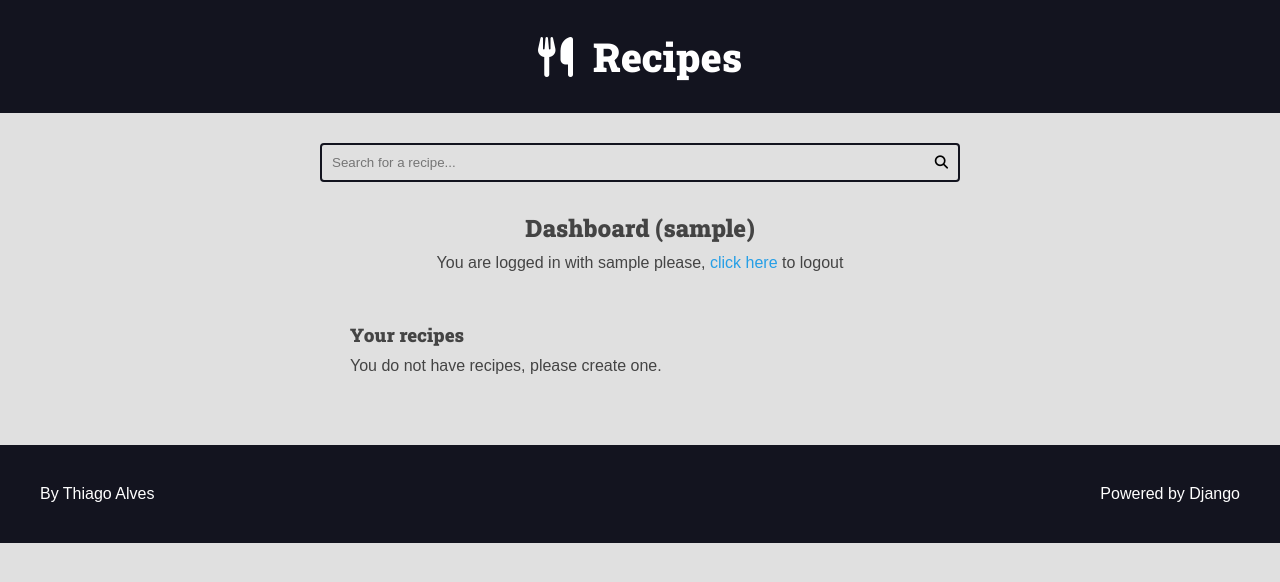
After one commit to Thiago87dev/recipes, a Django app: page /authors/dashboard/ in a window 1280 px wide. The commit adds this page. Shown: the top 582 px of the page. Run offline with Django 5.2, Linux system fonts and the light colour scheme; the visitor is signed in with stand-in values (Sample User, id 1); data that the repository does not hold is empty; parts of the project's set-up code (start-up, migrations or seed data) failed here and were passed over; some libraries are stand-ins or nearby versions.

Commit message:
:sparkles: feat: dashborard

```diff
--- /dev/null
+++ b/authors/templates/authors/pages/dashboard.html
@@ -0,0 +1,28 @@
+{% extends "global/base.html" %}
+
+{% block title %}Dashboard ({{user}}){% endblock title %}
+
+{% block content %}
+    <div class="main-content center container">
+        <h2>Dashboard ({{user}})</h2>
+        {% include "global/partials/messages.html" %}
+        {% include "authors/partials/login_message.html" %}
+
+        <div class="authors-dashboard-container">
+            <h3>Your recipes</h3>
+            <ul>
+                {% for recipe in recipes %}
+                    <li>
+                        <a href="{% url "authors:dashboard_recipe_edit" recipe.id %}">
+                        {{recipe.title}}</a>
+                    </li>
+                {%empty%}
+                    <li>
+                        <p>You do not have recipes, please create one.</p>
+                    </li>
+                {% endfor %}
+            </ul>
+        </div>
+    </div>
+
+{% endblock content %}
--- /dev/null
+++ b/authors/templates/authors/partials/login_message.html
@@ -0,0 +1,11 @@
+{% if request.user.is_authenticated %}
+    <div class="login-message">
+        You are logged in with
+        {{request.user.username}}
+        please, <form class="inline-form" action="{% url "authors:logout" %}" method="POST">
+            {% csrf_token %}
+            <input type="hidden" name="username" value="{{request.user.username}}">
+            <button class="plaintext-button" type="submit">click here</button>
+        </form> to logout
+    </div>
+{% endif %}
--- a/authors/urls.py
+++ b/authors/urls.py
@@ -9,4 +9,10 @@ urlpatterns = [
     path('login/', views.login_view, name='login'),
     path('login/create/', views.login_create, name='login_create'),
     path('logout/', views.logout_view, name='logout'),
+    path('dashboard/', views.dashboard, name='dashboard'),
+    path(
+        'dashboard/recipe/<int:id>/edit/',
+        views.dashboard_recipe_edit,
+        name='dashboard_recipe_edit'
+    ),
 ]
--- a/authors/views.py
+++ b/authors/views.py
@@ -5,6 +5,7 @@ from django.contrib import messages
 from django.urls import reverse
 from django.contrib.auth import authenticate, login, logout
 from django.contrib.auth.decorators import login_required
+from recipes.models import Recipe
 
 
 def register(request):
@@ -52,8 +53,6 @@ def login_create(request):
         raise Http404()
 
     form = LoginForm(request.POST)
-    login_url = reverse('authors:login')
-
     if form.is_valid():
         ahthenticated_user = authenticate(
             username=form.cleaned_data.get('username', ''),
@@ -69,7 +68,7 @@ def login_create(request):
     else:
         messages.error(request, 'Invalid username or password')
 
-    return redirect(login_url)
+    return redirect(reverse('authors:dashboard'))
 
 
 @login_required(login_url='authors:login', redirect_field_name='next')
@@ -85,3 +84,34 @@ def logout_view(request):
     messages.success(request, 'logged out successfully')
     logout(request)
     return redirect(reverse('authors:login'))
+
+
+@login_required(login_url='authors:login', redirect_field_name='next')
+def dashboard(request):
+    recipes = Recipe.objects.filter(
+        is_published=False,
+        author=request.user
+    )
+    return render(
+        request,
+        'authors/pages/dashboard.html',
+        context={'recipes': recipes},
+    )
+
+
+@login_required(login_url='authors:login', redirect_field_name='next')
+def dashboard_recipe_edit(request, id):
+    recipe = Recipe.objects.filter(
+        is_published=False,
+        author=request.user,
+        pk=id,
+    )
+
+    if not recipe:
+        raise Http404()
+
+    return render(
+        request,
+        'authors/pages/dashboard_recipe.html',
+        context={},
+    )
--- a/base_static/global/css/style.css
+++ b/base_static/global/css/style.css
@@ -406,6 +406,29 @@ h6 {
     font-size: 1.6rem;
 }
 
+/* Authors */
+.login-message{
+   margin: 1rem 0;
+}
+
+.authors-dashboard-container {
+    max-width: 64rem;
+    text-align: left;
+    padding: var(--spacing-gutter-medium);
+    margin: 0 auto;
+}
+
+.authors-dashboard-container h3,
+.authors-dashboard-container p,
+.authors-dashboard-container ul {
+    list-style: none;
+    margin: 1rem 0;
+}
+
+.authors-dashboard-container a {
+    text-decoration: none;
+}
+
 /* Generics */
 
 .center {
```
Also changed, not shown: authors/templates/authors/pages/dashboard_recipe.html (added, +16 -0 lines), authors/templates/authors/pages/login.html (+4 -12 lines), recipes/admin.py (+10 -1 lines).
